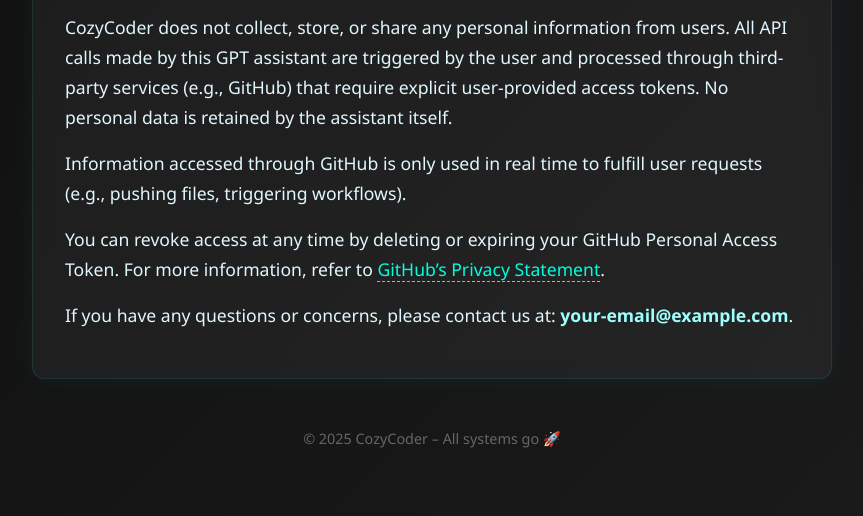
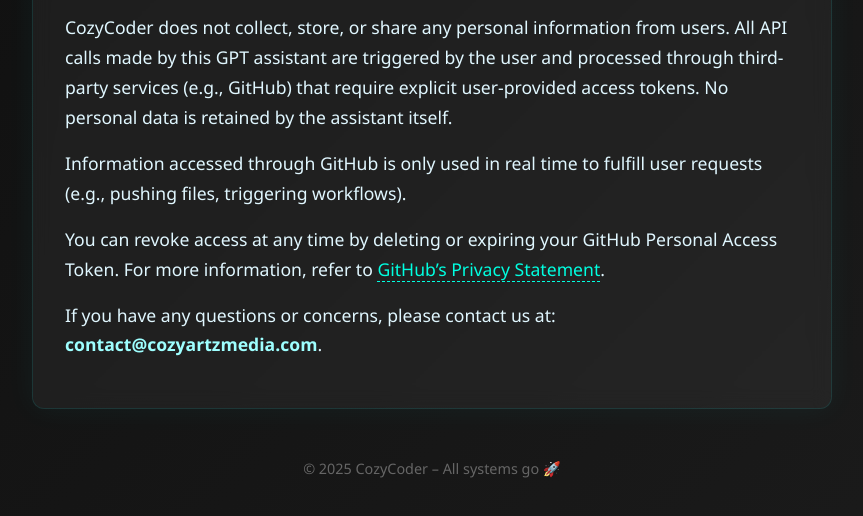
Before and after one commit to cozyartz/gpt-privacy-policy, a plain HTML site: page index.html in a window 1280 px wide. Shown: the part 184-700 px from the top of the page, without its empty margins (208-1071 px from the left). Drawn offline with Linux system fonts and the light colour scheme.

Commit message:
Added address

```diff
--- a/index.html
+++ b/index.html
@@ -78,7 +78,7 @@
 
     <p>You can revoke access at any time by deleting or expiring your GitHub Personal Access Token. For more information, refer to <a href="https://docs.github.com/en/site-policy/privacy-policies/github-privacy-statement" target="_blank">GitHub’s Privacy Statement</a>.</p>
 
-    <p>If you have any questions or concerns, please contact us at: <strong>your-email@example.com</strong>.</p>
+    <p>If you have any questions or concerns, please contact us at: <strong>contact@cozyartzmedia.com</strong>.</p>
   </div>
 
   <footer>
```
